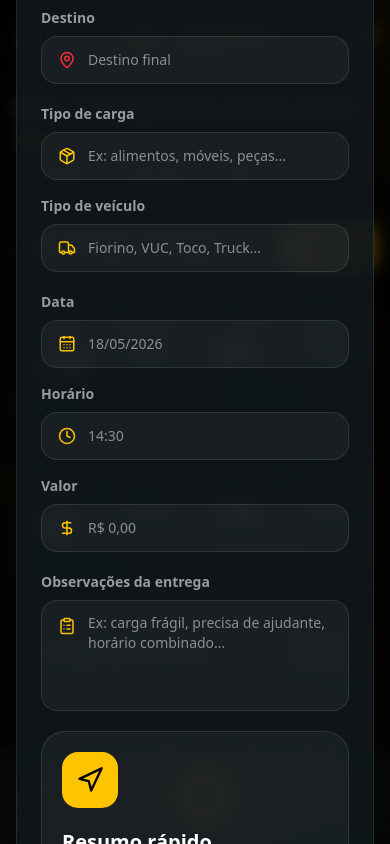
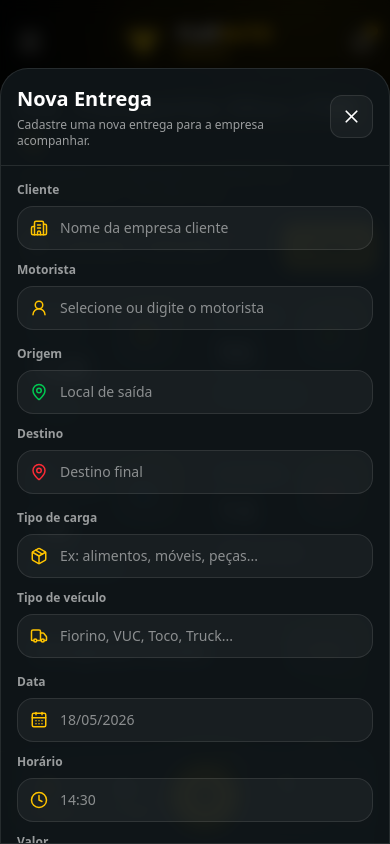
Before and after one commit to luannaaa/flatauto-cliente-painel, a Next.js app: page /empresa in a window 390 px wide. Both pictures are taken after a click on the button "Nova". Shown: the top 844 px of the page. Built offline with nearby package versions, Linux system fonts and the light colour scheme.

Commit message:
fix: ajustar modal nova entrega no mobile

```diff
--- a/app/empresa/components/NovaEntregaModal.tsx
+++ b/app/empresa/components/NovaEntregaModal.tsx
@@ -1,60 +1,114 @@
 "use client"
 
-import { X, Building2, UserRound, MapPin, Package, Truck, CalendarDays, Clock, DollarSign, ClipboardList, Navigation, Save } from "lucide-react"
+import { useEffect } from "react"
+import {
+  X,
+  Building2,
+  UserRound,
+  MapPin,
+  Package,
+  Truck,
+  CalendarDays,
+  Clock,
+  DollarSign,
+  ClipboardList,
+  Navigation,
+  Save,
+} from "lucide-react"
 
 export default function NovaEntregaModal({ ui, fechar }: any) {
+  useEffect(() => {
+    const overflowOriginal = document.body.style.overflow
+    document.body.style.overflow = "hidden"
+
+    return () => {
+      document.body.style.overflow = overflowOriginal
+    }
+  }, [])
+
   return (
-    <div className="fixed inset-0 z-50 flex items-center justify-center bg-black/70 p-4 backdrop-blur-sm">
-      <section className={`w-full max-w-[980px] overflow-hidden rounded-[30px] border ${ui.card}`}>
-        <header className={`flex items-center justify-between border-b px-6 py-5 ${ui.linha}`}>
+    <div className="fixed inset-0 z-50 flex items-end justify-center bg-black/70 p-0 backdrop-blur-sm sm:items-center sm:p-4">
+      <section
+        className={`flex max-h-[92vh] w-full flex-col overflow-hidden rounded-t-[28px] border sm:max-w-[980px] sm:rounded-[30px] ${ui.card}`}
+      >
+        <header className={`flex shrink-0 items-center justify-between border-b px-4 py-4 sm:px-6 sm:py-5 ${ui.linha}`}>
           <div>
-            <h2 className="text-2xl font-black">Nova Entrega</h2>
-            <p className={`mt-1 text-sm ${ui.textoFraco}`}>Cadastre uma nova entrega para a empresa acompanhar.</p>
+            <h2 className="text-xl font-black sm:text-2xl">Nova Entrega</h2>
+            <p className={`mt-1 text-xs sm:text-sm ${ui.textoFraco}`}>
+              Cadastre uma nova entrega para a empresa acompanhar.
+            </p>
           </div>
-          <button onClick={fechar} className={`rounded-xl border p-3 ${ui.card2}`}><X size={22} /></button>
+
+          <button onClick={fechar} className={`rounded-xl border p-2.5 sm:p-3 ${ui.card2}`}>
+            <X size={21} />
+          </button>
         </header>
 
-        <div className="grid gap-5 p-6 lg:grid-cols-[1.4fr_0.8fr]">
-          <div className="space-y-5">
-            <div className="grid gap-4 md:grid-cols-2">
+        <div className="flex-1 overflow-y-auto px-4 py-4 sm:p-6">
+          <div className="grid gap-5 lg:grid-cols-[1.4fr_0.8fr]">
+            <div className="space-y-4 sm:space-y-5">
+              <div className="grid gap-3 sm:grid-cols-2 sm:gap-4">
                 <Campo ui={ui} icon={<Building2 size={18} />} label="Cliente" placeholder="Nome da empresa cliente" />
                 <Campo ui={ui} icon={<UserRound size={18} />} label="Motorista" placeholder="Selecione ou digite o motorista" />
               </div>
-            <div className="grid gap-4 md:grid-cols-2">
+
+              <div className="grid gap-3 sm:grid-cols-2 sm:gap-4">
                 <Campo ui={ui} icon={<MapPin size={18} className="text-green-500" />} label="Origem" placeholder="Local de saída" />
                 <Campo ui={ui} icon={<MapPin size={18} className="text-red-500" />} label="Destino" placeholder="Destino final" />
               </div>
-            <div className="grid gap-4 md:grid-cols-2">
+
+              <div className="grid gap-3 sm:grid-cols-2 sm:gap-4">
                 <Campo ui={ui} icon={<Package size={18} />} label="Tipo de carga" placeholder="Ex: alimentos, móveis, peças..." />
                 <Campo ui={ui} icon={<Truck size={18} />} label="Tipo de veículo" placeholder="Fiorino, VUC, Toco, Truck..." />
               </div>
-            <div className="grid gap-4 md:grid-cols-3">
+
+              <div className="grid gap-3 sm:grid-cols-3 sm:gap-4">
                 <Campo ui={ui} icon={<CalendarDays size={18} />} label="Data" placeholder="18/05/2026" />
                 <Campo ui={ui} icon={<Clock size={18} />} label="Horário" placeholder="14:30" />
                 <Campo ui={ui} icon={<DollarSign size={18} />} label="Valor" placeholder="R$ 0,00" />
               </div>
+
               <div>
-              <label className={`mb-2 block text-sm font-bold ${ui.textoFraco}`}>Observações da entrega</label>
-              <div className={`flex min-h-[110px] gap-3 rounded-2xl border px-4 py-3 ${ui.card2}`}>
+                <label className={`mb-2 block text-sm font-bold ${ui.textoFraco}`}>
+                  Observações da entrega
+                </label>
+                <div className={`flex min-h-[96px] gap-3 rounded-2xl border px-4 py-3 sm:min-h-[110px] ${ui.card2}`}>
                   <ClipboardList size={18} className="mt-1 text-[#ffc400]" />
-                <textarea placeholder="Ex: carga frágil, precisa de ajudante, horário combinado..." className="min-h-[85px] flex-1 resize-none bg-transparent text-sm outline-none" />
+                  <textarea
+                    placeholder="Ex: carga frágil, precisa de ajudante, horário combinado..."
+                    className="min-h-[72px] flex-1 resize-none bg-transparent text-sm outline-none sm:min-h-[85px]"
+                  />
                 </div>
               </div>
             </div>
 
-          <aside className={`rounded-[24px] border p-5 ${ui.card2}`}>
-            <div className="flex h-14 w-14 items-center justify-center rounded-2xl bg-[#ffc400] text-black"><Navigation size={28} /></div>
-            <h3 className="mt-5 text-xl font-black">Resumo rápido</h3>
-            <p className={`mt-2 text-sm ${ui.textoFraco}`}>Essa tela ainda está no visual. Depois vamos ligar no backend para salvar no banco.</p>
-            <div className={`mt-5 space-y-3 border-t pt-5 ${ui.linha}`}>
+            <aside className={`rounded-[24px] border p-4 sm:p-5 ${ui.card2}`}>
+              <div className="flex h-12 w-12 items-center justify-center rounded-2xl bg-[#ffc400] text-black sm:h-14 sm:w-14">
+                <Navigation size={26} />
+              </div>
+
+              <h3 className="mt-4 text-lg font-black sm:mt-5 sm:text-xl">Resumo rápido</h3>
+              <p className={`mt-2 text-sm ${ui.textoFraco}`}>
+                Essa tela ainda está no visual. Depois vamos ligar no backend para salvar no banco.
+              </p>
+
+              <div className={`mt-4 space-y-3 border-t pt-4 sm:mt-5 sm:pt-5 ${ui.linha}`}>
                 <ResumoLinha label="Status inicial" valor="Em andamento" />
                 <ResumoLinha label="Origem/Destino" valor="A preencher" />
                 <ResumoLinha label="Veículo" valor="Selecionado pela empresa" />
                 <ResumoLinha label="Banco de dados" valor="Próxima etapa" />
               </div>
-            <button className="mt-6 flex h-12 w-full items-center justify-center gap-2 rounded-xl bg-[#ffc400] font-black text-black"><Save size={19} />Salvar Entrega</button>
-            <button onClick={fechar} className={`mt-3 h-12 w-full rounded-xl border font-bold ${ui.card2}`}>Cancelar</button>
+
+              <button className="mt-5 flex h-12 w-full items-center justify-center gap-2 rounded-xl bg-[#ffc400] font-black text-black sm:mt-6">
+                <Save size={19} />
+                Salvar Entrega
+              </button>
+
+              <button onClick={fechar} className={`mt-3 h-12 w-full rounded-xl border font-bold ${ui.card2}`}>
+                Cancelar
+              </button>
             </aside>
+          </div>
         </div>
       </section>
     </div>
@@ -64,8 +118,8 @@ export default function NovaEntregaModal({ ui, fechar }: any) {
 function Campo({ ui, icon, label, placeholder }: any) {
   return (
     <label>
-      <span className={`mb-2 block text-sm font-bold ${ui.textoFraco}`}>{label}</span>
-      <div className={`flex h-12 items-center gap-3 rounded-2xl border px-4 ${ui.card2}`}>
+      <span className={`mb-2 block text-xs font-bold sm:text-sm ${ui.textoFraco}`}>{label}</span>
+      <div className={`flex h-11 items-center gap-3 rounded-2xl border px-3 sm:h-12 sm:px-4 ${ui.card2}`}>
         <span className="text-[#ffc400]">{icon}</span>
         <input placeholder={placeholder} className="w-full bg-transparent text-sm outline-none" />
       </div>
@@ -74,5 +128,10 @@ function Campo({ ui, icon, label, placeholder }: any) {
 }
 
 function ResumoLinha({ label, valor }: any) {
-  return <div className="flex items-center justify-between gap-3 text-sm"><span className="opacity-60">{label}</span><strong className="text-right">{valor}</strong></div>
+  return (
+    <div className="flex items-center justify-between gap-3 text-sm">
+      <span className="opacity-60">{label}</span>
+      <strong className="text-right">{valor}</strong>
+    </div>
+  )
 }
```
Lines whose indentation alone changed are shown as unchanged.
